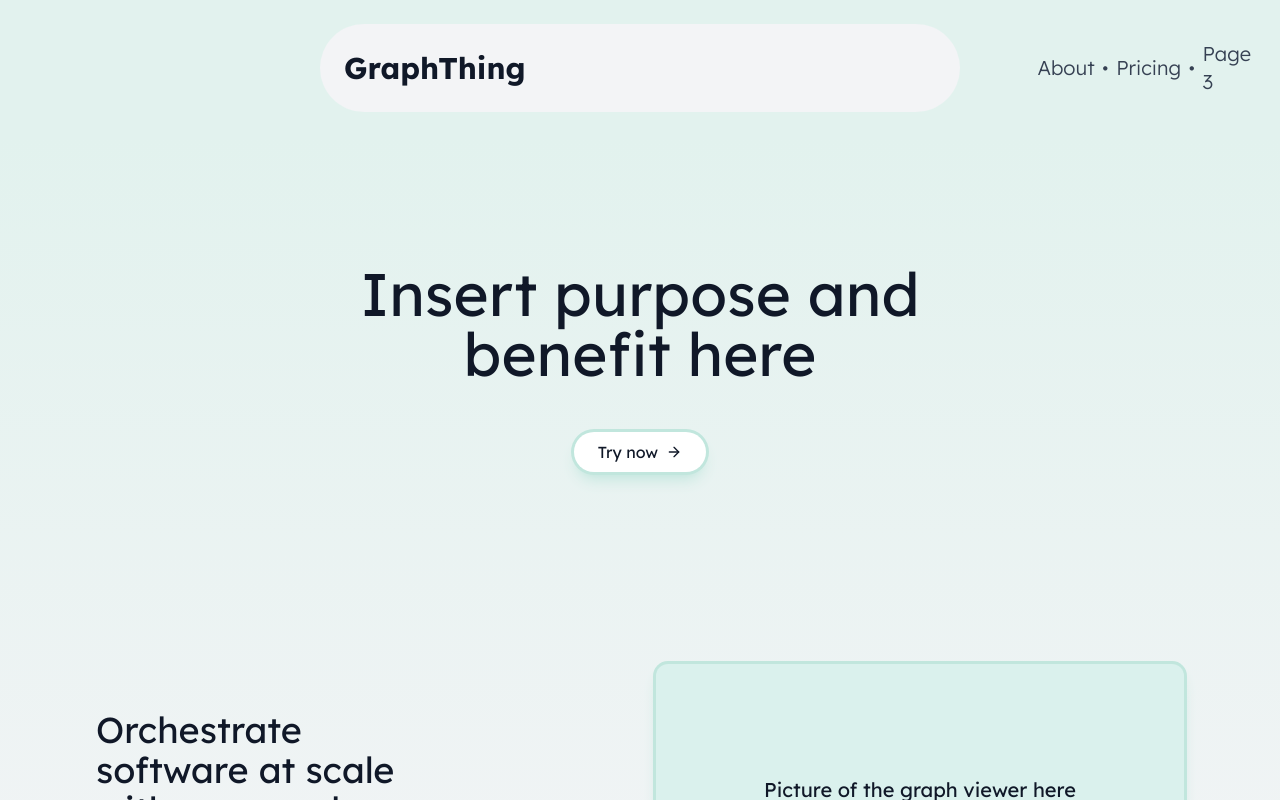
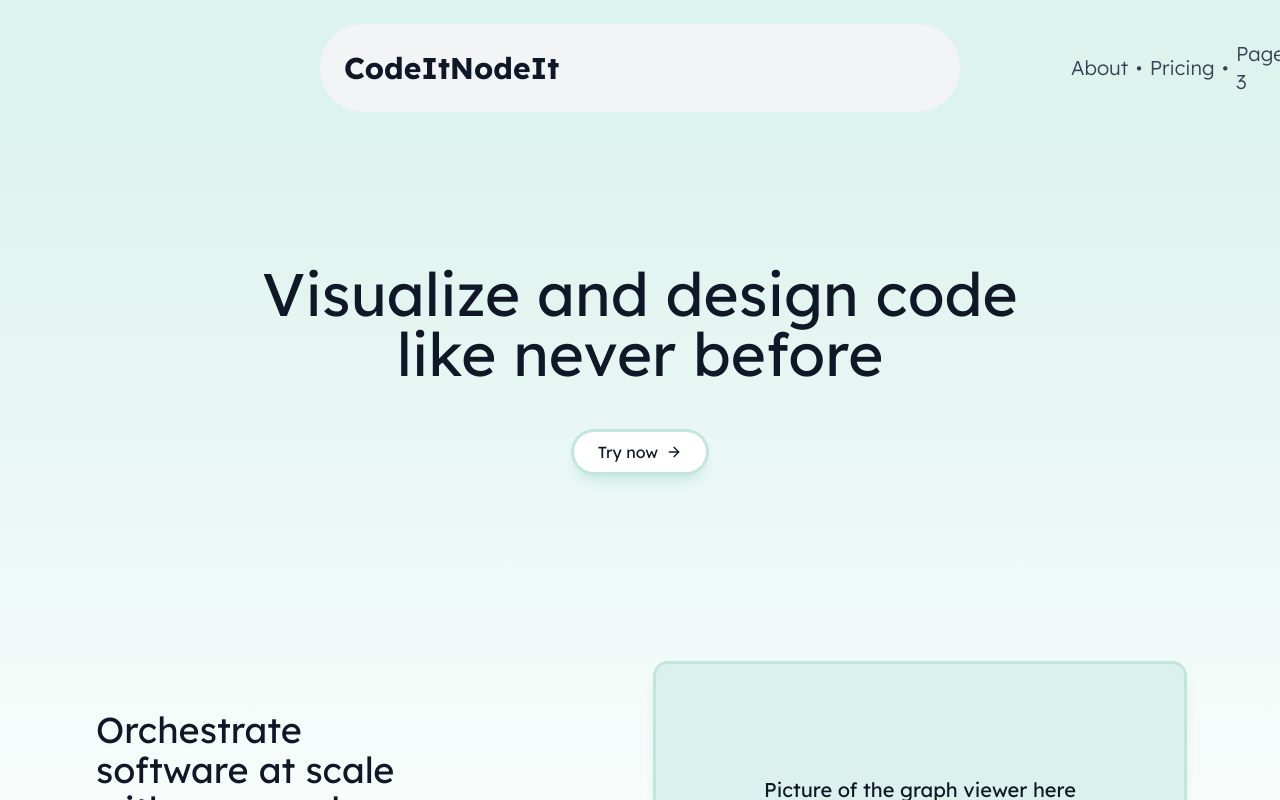
Before and after one commit to multiii/GraphToCode, a Next.js app in the folder my-app/: page / in a window 1280 px wide. Shown: the top 800 px of the page. Built offline with nearby package versions, Linux system fonts and the light colour scheme.

Commit message:
'barebhusdbhabuidhsijafnnskf

```diff
--- a/my-app/app/page.js
+++ b/my-app/app/page.js
@@ -3,11 +3,11 @@ import { ArrowRight } from "lucide-react"
 
 export default function Home() {
   return (
-    <div className="flex flex-col min-h-screen bg-[#e2f2ee]">
+    <div className="flex flex-col min-h-screen bg-[#DDF3EE]">
       {/* Header */}
       <div className="px-80">
       <header className="bg-gray-100 container mx-auto px-6 py-4 my-6 rounded-full flex justify-center-safe gap-128 items-center">
-        <div className="font-bold text-3xl text-gray-900">GraphThing</div>
+        <div className="font-bold text-3xl text-gray-900">CodeItNodeIt</div>
         <nav className="flex items-center gap-2">
           <Link href="#about" className="text-xl font-light text-gray-700 hover:text-gray-900">
             About
@@ -26,13 +26,13 @@ export default function Home() {
 
       {/* Main Content */}
       <main className="flex-grow">
-        <div className="bg-linear-to-b from-[#e2f2ee] to-gray-100">
+        <div className="bg-linear-to-b from-[#ddf3ee] to-white">
           {/* Hero Section */}
           <section className="container mx-auto px-24 pt-32 pb-32  text-center">
             <h1 className="text-6xl mb-12 text-gray-900">
-              Insert purpose and
+              Visualize and design code
               <br />
-              benefit here
+              like never before
             </h1>
             <Link href="/editor">
               <button className="cursor-pointer ring-3 ring-[#c1e6dd] shadow-3xl shadow-[#c1e6dd] text-gray-900 bg-white text-gray-700 px-6 py-2 rounded-full shadow-lg flex items-center gap-2 mx-auto hover:shadow-xl transition-shadow">
@@ -61,7 +61,7 @@ export default function Home() {
         </div>
 
         {/* Features Grid - Fixed to extend full width */}
-        <section className="w-full bg-[#e2f2ee] py-16">
+        <section className="w-full bg-[#ddf3ee] py-16">
           <div className="container mx-auto px-24">
             <h2 className="text-4xl mb-8 text-gray-900">Focus on large scale with our features</h2>
 
```
